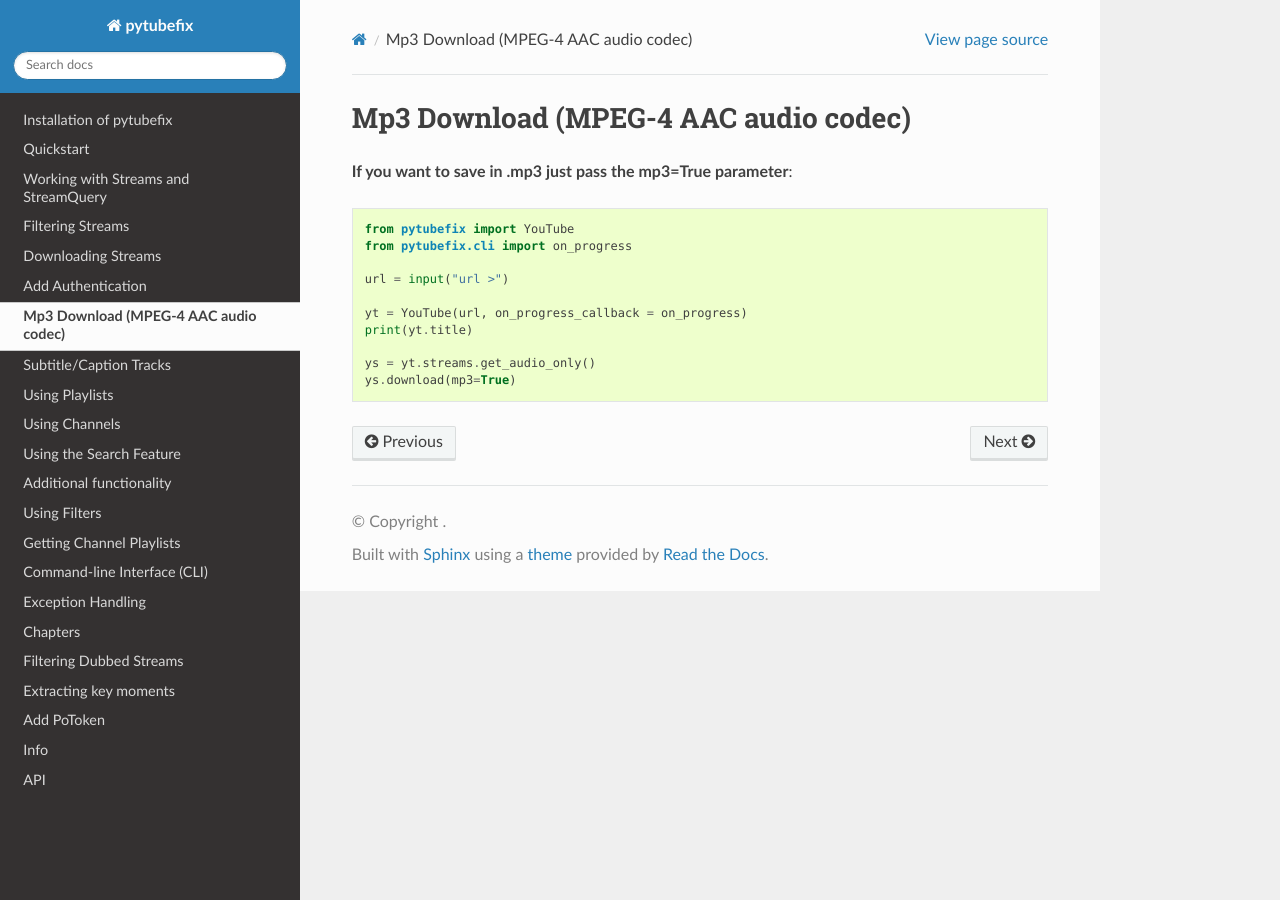
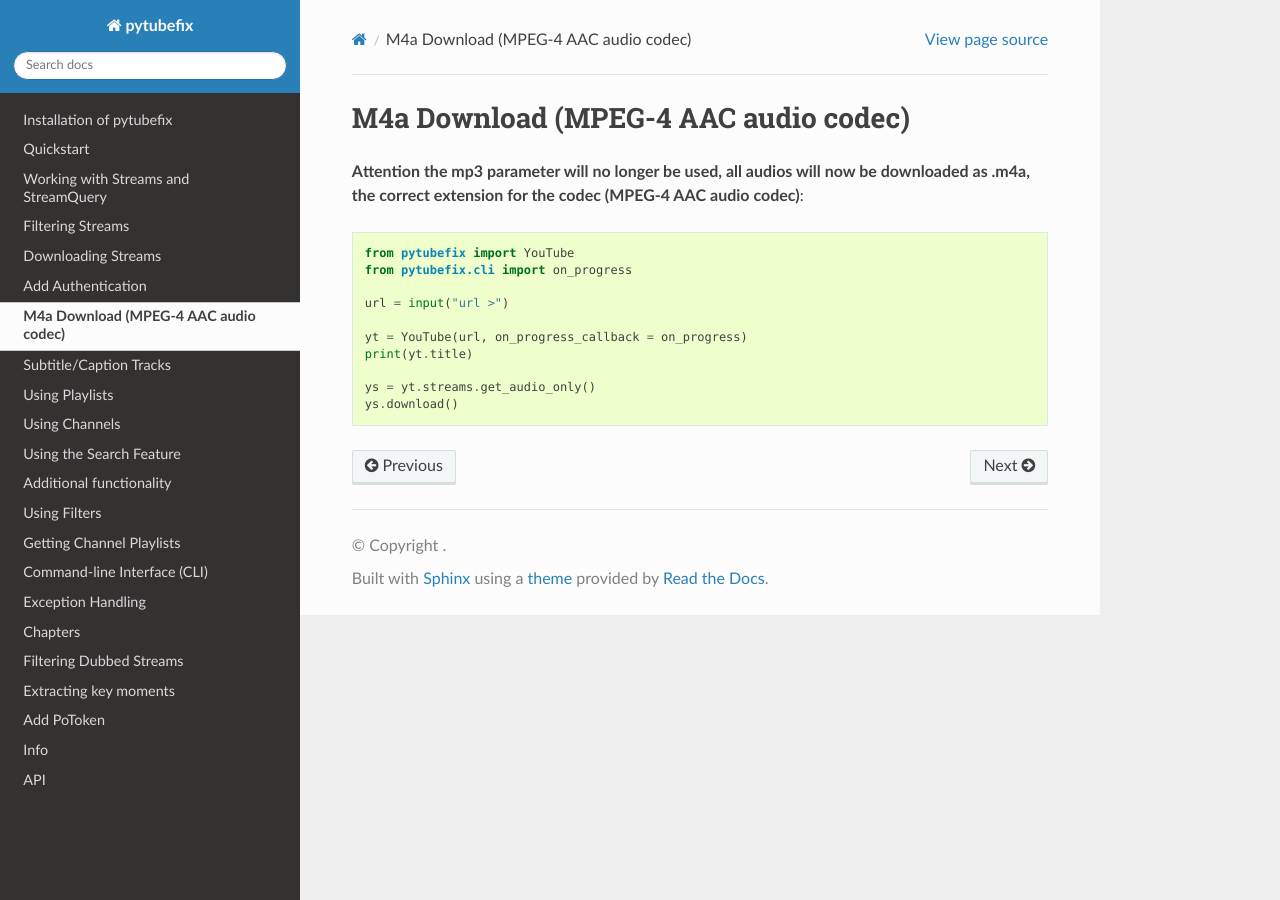
Before and after one commit to JuanBindez/pytubefix, a Sphinx documentation site: the page built from docs/user/m4a.rst, in a window 1280 px wide. Built offline with Sphinx 7.4.7 and the Read the Docs theme 3.1.0, drawn with Linux system fonts in a browser that asks for light colours.

Commit message:
The mp3 parameter is deprecated and will be removed in a future version. All audio will be downloaded as .m4a, the correct extension for the MPEG-4 AAC codec.

```diff
--- a/docs/index.rst
+++ b/docs/index.rst
@@ -57,7 +57,7 @@ of pytubefix.
    user/quickstart
    user/streams
    user/auth
-   user/mp3
+   user/m4a
    user/captions
    user/playlist
    user/channel
--- a/docs/user/mp3.rst
+++ b/docs/user/m4a.rst
@@ -1,9 +1,9 @@
-.. _mp3:
+.. _m4a:
 
-Mp3 Download (MPEG-4 AAC audio codec)
+M4a Download (MPEG-4 AAC audio codec)
 =============================
 
-**If you want to save in .mp3 just pass the mp3=True parameter**::
+**Attention the mp3 parameter will no longer be used, all audios will now be downloaded as .m4a, the correct extension for the codec (MPEG-4 AAC audio codec)**::
 
         from pytubefix import YouTube
         from pytubefix.cli import on_progress
@@ -14,4 +14,4 @@ Mp3 Download (MPEG-4 AAC audio codec)
         print(yt.title)
 
         ys = yt.streams.get_audio_only()
-        ys.download(mp3=True)
+        ys.download()
```
Also changed, not shown: README.md (+3 -3 lines), 1 other file.
